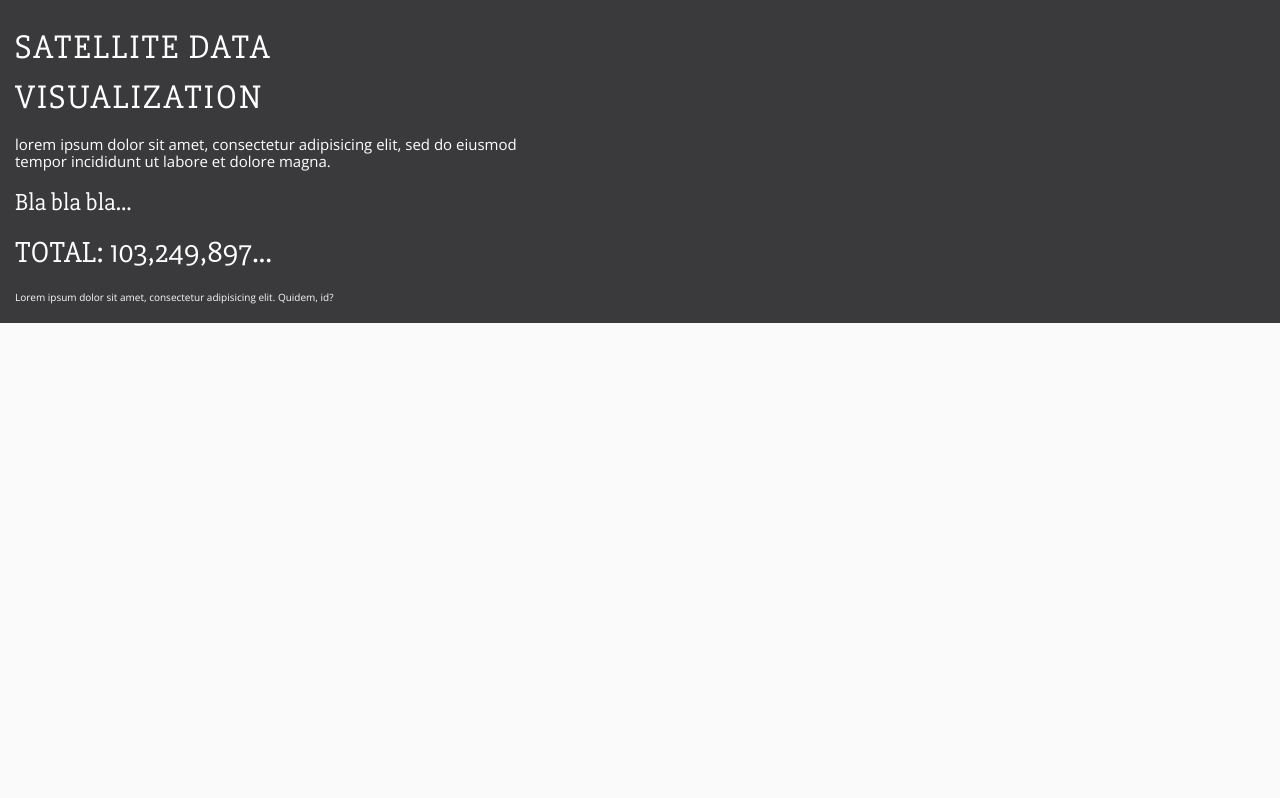
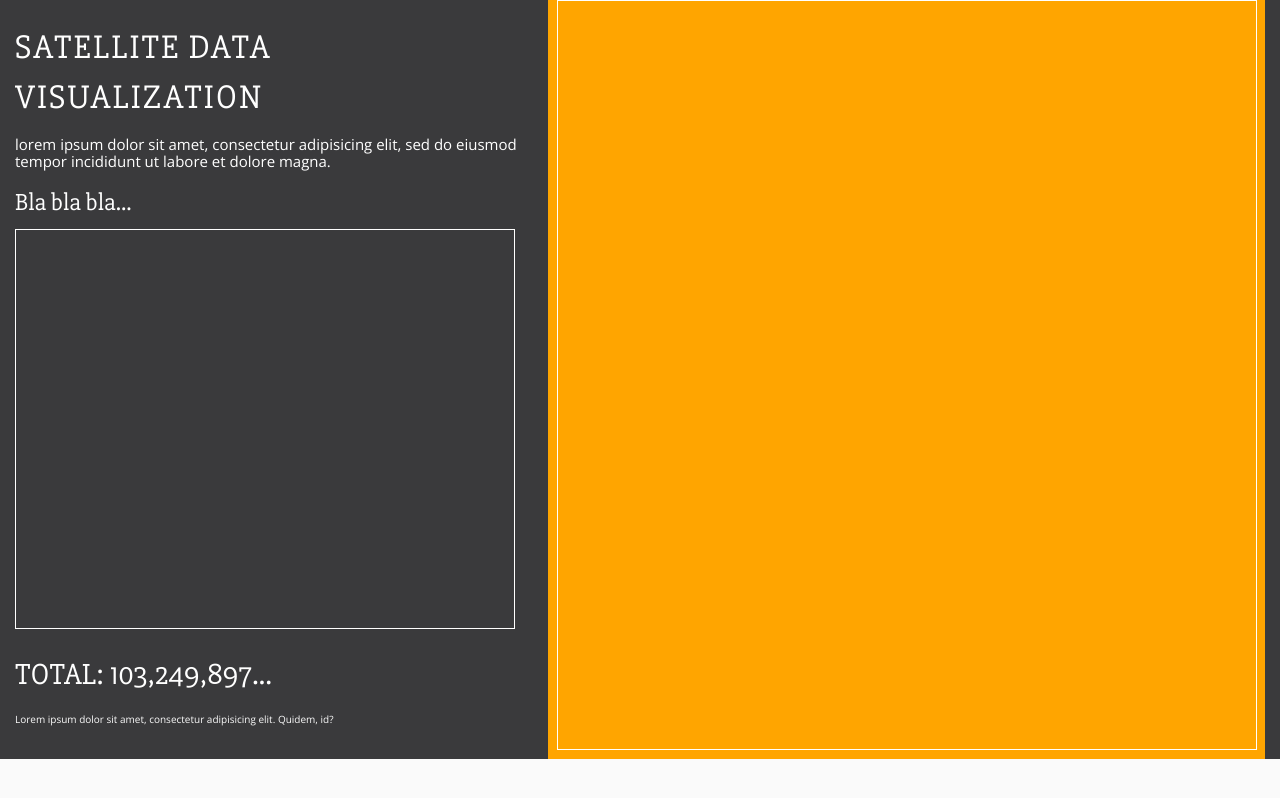
Before and after one commit to alexsinfarosa/project1-CS3300, a plain HTML site: page index.html in a window 1280 px wide. Drawn offline with nearby package versions, Linux system fonts and the light colour scheme.

Commit message:
fixed it again. Please use this update

```diff
--- a/css/style.css
+++ b/css/style.css
@@ -2017,4 +2017,7 @@ p {
 svg {
   border: 1px solid #fff; }
 
+#circle {
+  background: orange; }
+
 /*-----  End of Theme  ------*/
--- a/index.html
+++ b/index.html
@@ -20,6 +20,9 @@
     <!-- D3 -->
     <script src="http://d3js.org/d3.v3.min.js" charset="utf-8"></script>
 
+    <!-- JS -->
+    <script src="js/scripts.js"></script>
+
     <!-- Custom Style Sheet -->
     <link rel="stylesheet" href="css/style.css">
 
@@ -41,23 +44,101 @@
                 <h3>Bla bla bla...</h3>
 
 
-                <!-- HISTOGRAM GOES HERE -->
-                <div id="histogram"></div>
+                <!-- HISTOGRAM -->
+                <div id="histogram">
+                    <script>
+                    var margin = {
+                            top: 20,
+                            right: 30,
+                            bottom: 30,
+                            left: 40
+                        },
+                        width = 500 - margin.left - margin.right,
+                        height = 400 - margin.top - margin.bottom,
+                        dataset;
+
+
+                    // Create scale functions
+                    var xScale = d3.scale.ordinal()
+                        .rangeRoundBands([margin.left, width - margin.right], 0.1);
+
+                    var yScale = d3.scale.linear()
+                        .range([height - margin.top, margin.bottom]);
+
+                    // Axes
+                    var xAxis = d3.svg.axis()
+                        .scale(xScale)
+                        .orient("bottom");
+
+                    var yAxis = d3.svg.axis()
+                        .scale(yScale)
+                        .orient("left")
+                        .ticks(10, "%");
+
+                    // Create the SVG and the g group
+                    var svg = d3.select("#histogram")
+                        .append("svg")
+                        .attr("width", width + margin.left + margin.right)
+                        .attr("height", height + margin.top + margin.bottom)
+                        .append("g")
+                        .attr("transform", "translate(" + margin.left + "," + margin.top + ")");
+
+                    // Load and parse data
+                    d3.json('dataset.json', function(err, data) {
+                        dataset = data;
+
+                        var users = [];
+                        dataset.forEach(function(d, i) {
+                            users.push()
+                        });
+
+                        xScale.domain(dataset.map(function(d) {
+                            return d.name;
+                        }));
+                        yScale.domain([0, d3.max(dataset, function(d) {
+                            return d.value;
+                        })]);
+
+                        // svg.selectAll("rect")
+                        //     .data(dataset)
+                        //     .enter()
+                        //     .append("rect")
+                        //     .attr("width", function(d, i) {
+                        //         return
+                        //     })
+                        //     .attr("height", function(d, i) {
+                        //         return
+                        //     })
+
+                    });
+                    </script>
+
+                </div> <!-- end histogram -->
 
                 <!-- TOTAL -->
                 <h2>TOTAL: 103,249,897...</h2>
 
                 <p>Lorem ipsum dolor sit amet, consectetur adipisicing elit. Quidem, id?</p>
 
-            </div> <!-- end col-lg-5 -->
+            </div>  <!-- end col-lg-5 -->
 
             <!-- CIRCLE -->
             <div class="col-lg-7">
-                <div id="circle"></div> <!-- SELECT THE CIRCLE BY ITS ID -->
-            </div>
+                <div id="circle" class="text-center">
+                    <script>
+                    var w = 700,
+                        h = 750;
 
+                    var svg = d3.select("#circle")
+                        .append("svg")
+                        .attr("width", w)
+                        .attr("height", h);
+                    </script>
+                </div> <!-- end circle -->
             </div> <!-- end col-lg-7 -->
-        </div> <!-- end row -->
+
+        </div>
+        </div>
     </main>
 </body>
 
--- a/js/scripts.js
+++ b/js/scripts.js
@@ -74,7 +74,16 @@ d3.json('dataset.json', function(err, data) {
 ==============================*/
 
 
-// The circle javascript code goes here. Select the circle by its id. Everything would be displayed in that div
+// The circle javascript code goes here. Select the circle by its id.
+// Everything would be displayed in that div. Something like this:
+
+var w = 600,
+    h = 600;
+
+var svg = d3.select("#circle")
+        .append("svg")
+        .attr("width", w)
+        .attr("height", h);
 
 
 
--- a/sass/_theme.scss
+++ b/sass/_theme.scss
@@ -52,4 +52,8 @@ svg {
 	border: 1px solid #fff;
 }
 
+#circle {
+	background: orange;
+}
+
 /*-----  End of Theme  ------*/
```
